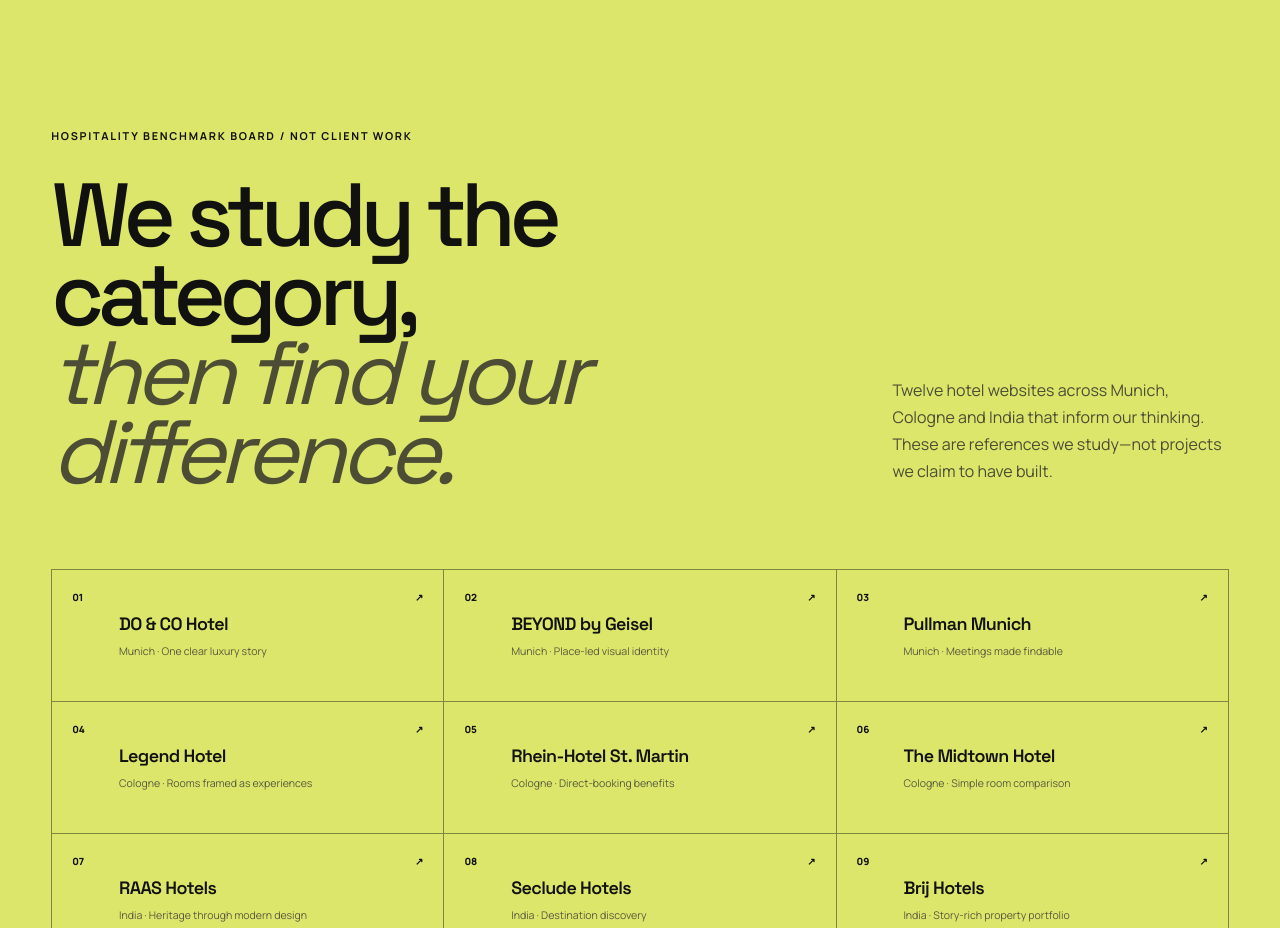
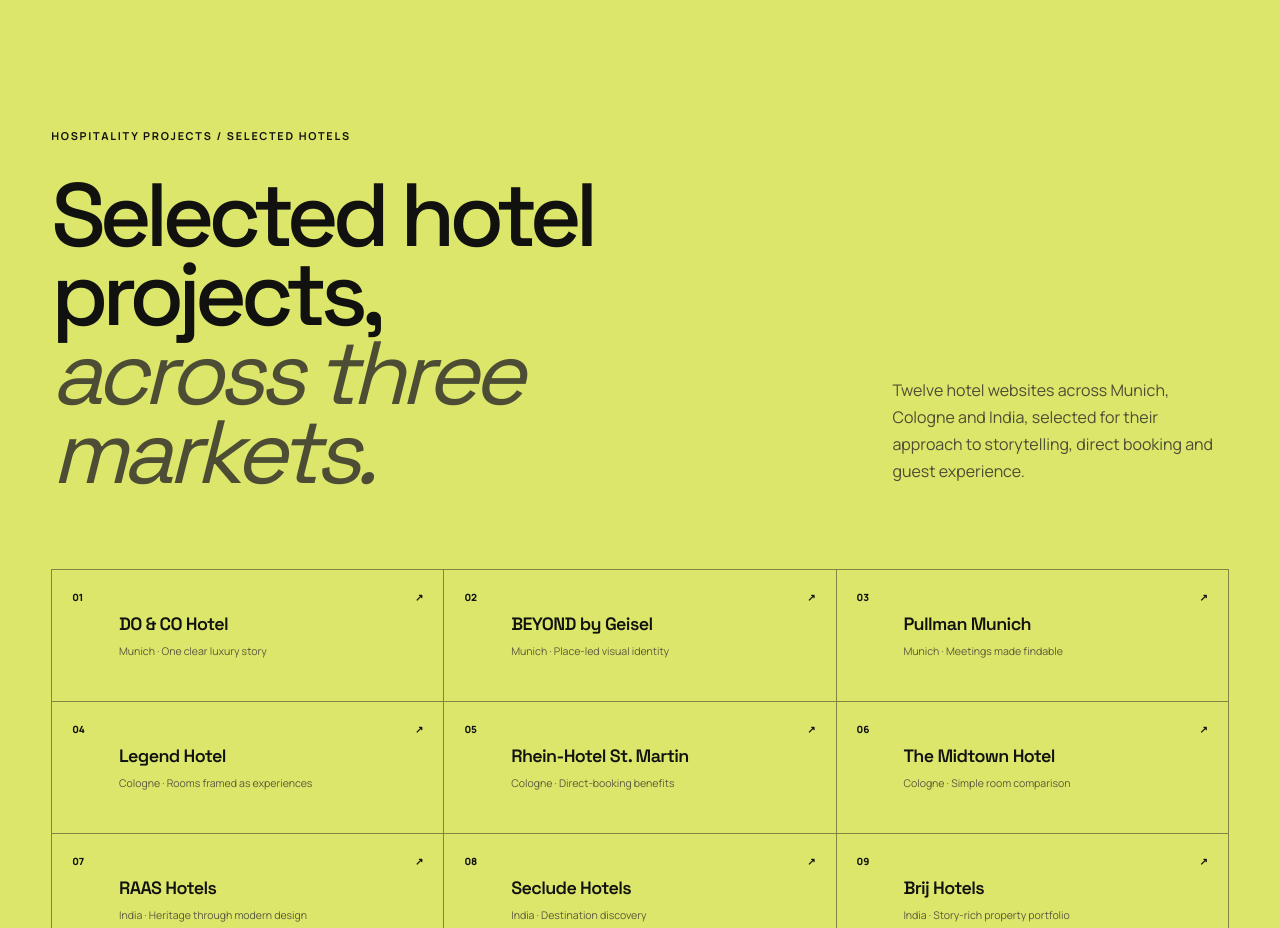
Before and after one commit to veer-pratapsingh/portfolio, a Next.js app: page / in a window 1280 px wide. Shown: the part 7400-8328 px from the top of the page. Built offline with nearby package versions, Linux system fonts and the light colour scheme.

Commit message:
Refine hospitality projects copy

```diff
--- a/app/page.tsx
+++ b/app/page.tsx
@@ -341,11 +341,11 @@
 
       <section className="benchmark-section" id="benchmarks">
         <div className="benchmark-heading">
-          <p className="section-kicker">Hospitality benchmark board / Not client work</p>
-          <h2>We study the category,<br /><span>then find your difference.</span></h2>
+          <p className="section-kicker">Hospitality projects / Selected hotels</p>
+          <h2>Selected hotel projects,<br /><span>across three markets.</span></h2>
           <p>
-            Twelve hotel websites across Munich, Cologne and India that inform
-            our thinking. These are references we study—not projects we claim to have built.
+            Twelve hotel websites across Munich, Cologne and India, selected
+            for their approach to storytelling, direct booking and guest experience.
           </p>
         </div>
         <div className="benchmark-grid">
```
Also changed, not shown: 2 other files (tests, documents, lock files or other folders).
